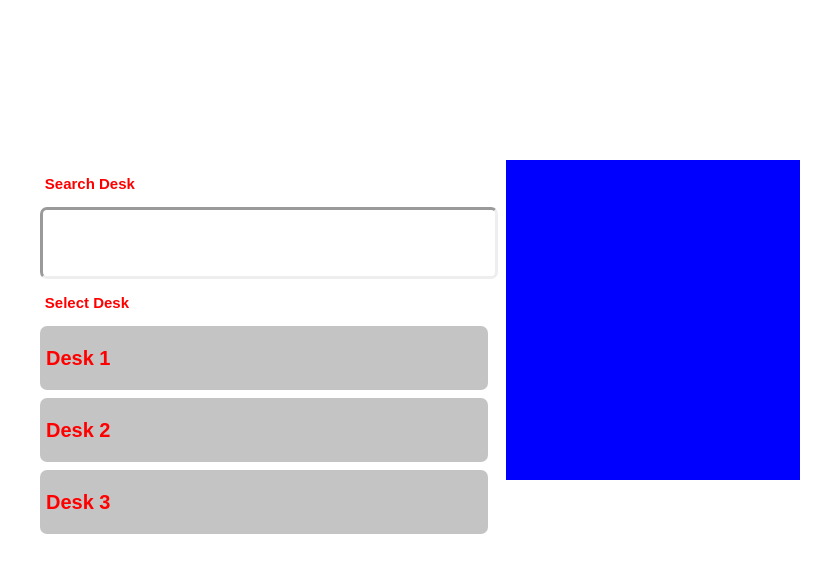
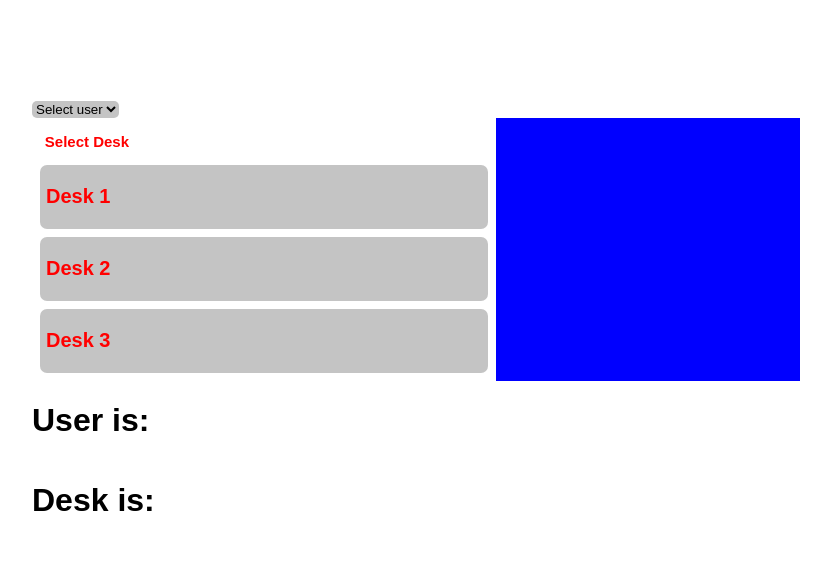
Before and after one commit to RicLMCR/SPRINT2, a React (Create React App) app: page / in a window 1280 px wide. Shown: the top 572 px of the page, without its empty margins (224-1055 px from the left). Built offline with nearby package versions, Linux system fonts and the light colour scheme.

Commit message:
user id added

```diff
--- a/src/App.tsx
+++ b/src/App.tsx
@@ -1,6 +1,7 @@
 import React, { useEffect, useState } from "react";
 import "./App.css";
 import Desks from "./Desks";
+import UserID from "./userID";
 
 function App() {
   const [desksApp, setDesksApp] = useState();
@@ -8,16 +9,26 @@ function App() {
     setDesksApp: setDesksApp,
   };
 
+  const [userIDApp, setUserIDApp] = useState();
+  const userIDProps = {
+    setUserIDApp: setUserIDApp,
+  };
+
   // update desksApp on button click
   useEffect(() => {
     console.log(desksApp);
-  }, [desksApp]);
+    console.log(userIDApp);
+  }, [desksApp, userIDApp]);
 
   return (
     <div className="appContainer">
-      <Desks {...deskProps} />
-      <div className="calContainer"></div>
-      <h1>{desksApp}</h1>
+      <UserID {...userIDProps} />
+      <div className="deskAndCalContainer">
+        <Desks {...deskProps} />
+        <div className="calContainer"></div>
+      </div>
+      <h1>User is: {userIDApp}</h1>
+      <h1>Desk is: {desksApp}</h1>
     </div>
   );
 }
--- a/src/Desks.tsx
+++ b/src/Desks.tsx
@@ -20,31 +20,31 @@ function Desks(props: any) {
   };
 
   //   Search for desks via input box val
-  const searchDesks = (input: string) => {
-    console.log(`My input is ${input}`);
-    for (let i = 0; i < desks.length; i++) {
-      console.log("looking for entries");
-      if (desks[i].deskName == input) {
-        console.log("found!");
-      }
-    }
-  };
+  //   const searchDesks = (input: string) => {
+  //     console.log(`My input is ${input}`);
+  //     for (let i = 0; i < desks.length; i++) {
+  //       console.log("looking for entries");
+  //       if (desks[i].deskName == input) {
+  //         console.log("found!");
+  //       }
+  //     }
+  //   };
 
-  useEffect(() => {
-    searchDesks(searchName);
-  }, [searchName]);
+  //   useEffect(() => {
+  //     searchDesks(searchName);
+  //   }, [searchName]);
 
   // NOTE: Change to form with onSubmit handler to pass input box searches
   return (
     <div className="deskContainer">
-      <h3>Search Desk</h3>
+      {/* <h3>Search Desk</h3>
       <form>
         <input
           className="deskInput"
           type="text"
           onChange={(e) => setSearchName(e.target.value)}
         />
-      </form>
+      </form> */}
 
       <h3>Select Desk</h3>
 
--- /dev/null
+++ b/src/UserObjectShape.tsx
@@ -0,0 +1,5 @@
+type userObjectShape = {
+  name: string;
+  userID: number;
+};
+export default userObjectShape;
--- a/src/index.css
+++ b/src/index.css
@@ -16,8 +16,12 @@ h3 {
   margin-right: auto;
   margin-top: 20vh;
   display: flex;
-  flex-direction: row;
+  flex-direction: column;
   justify-content: center;
+}
+
+.deskAndCalContainer {
+  display: flex;
 }
 
 .deskContainer {
@@ -33,6 +37,12 @@ h3 {
   width: 50%;
   height: 100%;
   background-color: blue;
+}
+
+select {
+  border: none;
+  background-color: rgb(196, 196, 196);
+  border-radius: 5px;
 }
 
 button {
--- a/src/index.tsx
+++ b/src/index.tsx
@@ -1,11 +1,10 @@
-import React from 'react';
-import ReactDOM from 'react-dom/client';
-import './index.css';
-import App from './App';
-import reportWebVitals from './reportWebVitals';
+import React from "react";
+import ReactDOM from "react-dom/client";
+import "./index.css";
+import App from "./App";
 
 const root = ReactDOM.createRoot(
-  document.getElementById('root') as HTMLElement
+  document.getElementById("root") as HTMLElement
 );
 root.render(
   <React.StrictMode>
@@ -16,4 +15,3 @@ root.render(
 // If you want to start measuring performance in your app, pass a function
 // to log results (for example: reportWebVitals(console.log))
 // or send to an analytics endpoint. Learn more: https://bit.ly/CRA-vitals
-reportWebVitals();
--- a/src/react-app-env.d.ts
+++ /dev/null
@@ -1 +0,0 @@
-/// <reference types="react-scripts" />
--- a/src/reportWebVitals.ts
+++ /dev/null
@@ -1,15 +0,0 @@
-import { ReportHandler } from 'web-vitals';
-
-const reportWebVitals = (onPerfEntry?: ReportHandler) => {
-  if (onPerfEntry && onPerfEntry instanceof Function) {
-    import('web-vitals').then(({ getCLS, getFID, getFCP, getLCP, getTTFB }) => {
-      getCLS(onPerfEntry);
-      getFID(onPerfEntry);
-      getFCP(onPerfEntry);
-      getLCP(onPerfEntry);
-      getTTFB(onPerfEntry);
-    });
-  }
-};
-
-export default reportWebVitals;
--- a/src/userID.tsx
+++ b/src/userID.tsx
@@ -1,38 +1,32 @@
-import { FC, useState, useEffect } from "react";
+import { useState, useEffect } from "react";
+import userObjectShape from "./UserObjectShape";
 
-const UserID: FC = () => {
-  const [user, setUser] = useState("1");
-
-  interface userObjectShape {
-    name: string;
-    userID: number;
-  }
-
+const UserID = (props: any) => {
   const userObject: userObjectShape[] = [
     { name: "user1", userID: 1 },
     { name: "user2", userID: 2 },
     { name: "user3", userID: 3 },
   ];
 
-  const [userInfo, setUserInfo] = useState<userObjectShape>();
+  const [userInfo, setUserInfo] = useState<number>();
 
-  useEffect(() => {
-    console.log(userInfo);
-  });
+  // useEffect (() => {
+  //   //console.log(userInfo)
+  // })
+
+  const [user, setUser] = useState("Select a user");
 
   //event type React.ChangeEventHandler<HTMLInputElement> but doesnt actually work
   const handleChange = (event: any) => {
     setUser(event.target.value);
-    setUserInfo(userObject[event.target.value]);
-    // console.log(userInfo);
-    // console.log(event.target.value);
-    // console.log(userObject[event.target.value])
+    setUserInfo(userObject[event.target.value]['userID']);
+    props.setUserIDApp(userObject[event.target.value]['userID']);
   };
 
   return (
     <form className="User">
-      <h2>User</h2>
       <select value={user} onChange={handleChange}>
+        <option value="nothing"> Select user</option>
         <option value="0">User 1</option>
         <option value="1">User 2</option>
         <option value="2">User 3</option>
```
Also changed, not shown: src/setupTests.ts (deleted, +0 -5 lines).
